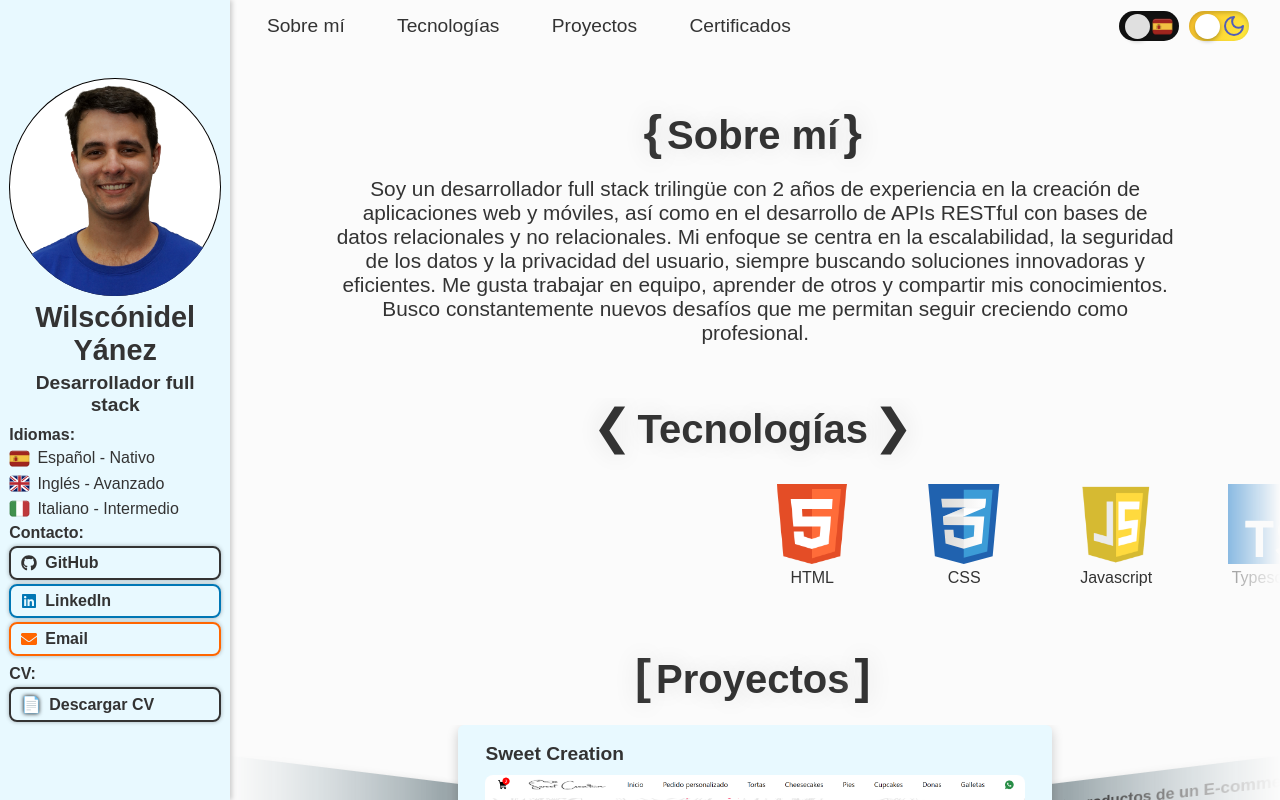
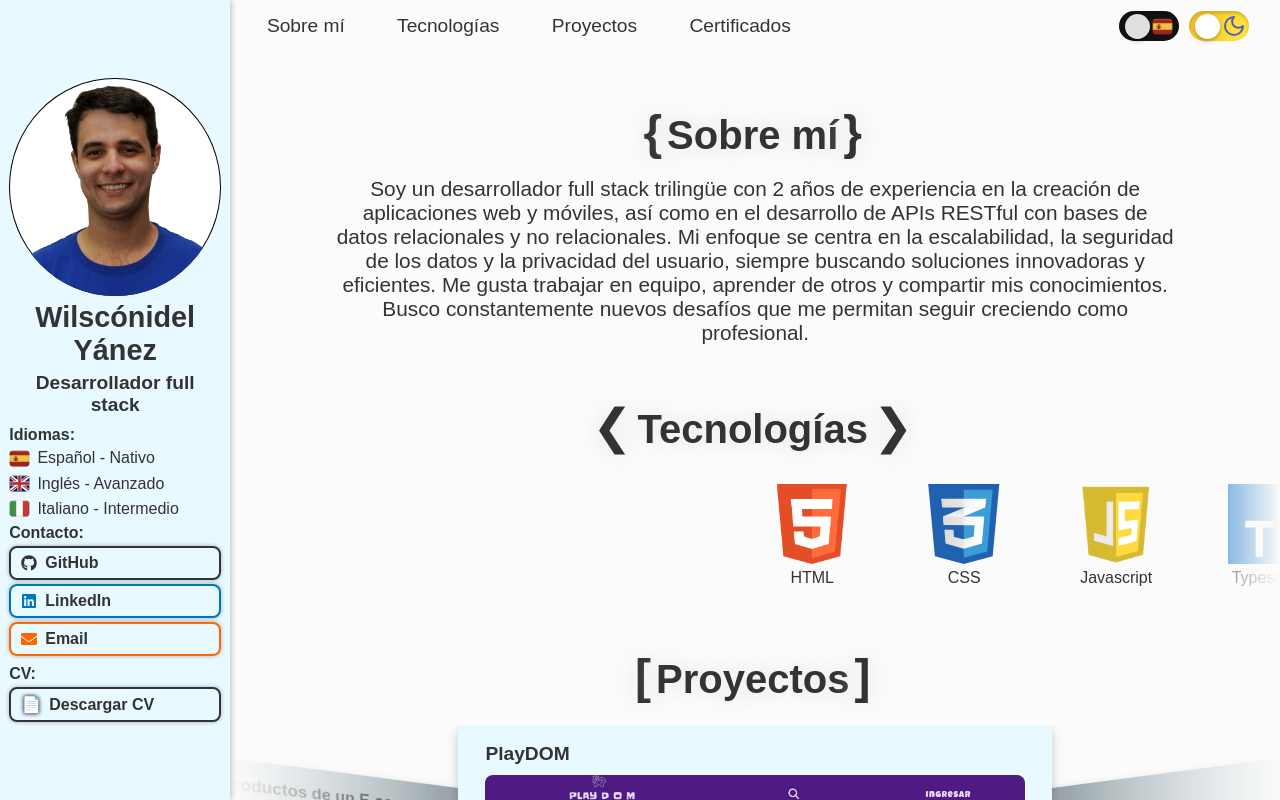
Before and after one commit to WiusGH/portfolio, a React (Vite) app: page / in a window 1280 px wide. Built offline with nearby package versions, Linux system fonts and the light colour scheme.

Commit message:
refactor(cards): assign hover effects to images only instead of the whole card and assign cursor pointer only when hovering over the 'see certification' button

```diff
--- a/src/components/cards/CertificationCard.module.css
+++ b/src/components/cards/CertificationCard.module.css
@@ -45,12 +45,12 @@
   position: relative;
 }
 
-.certificationCard:hover .image:first-of-type {
+.imagesContainer:hover .image:first-of-type {
   opacity: 0;
   visibility: hidden;
 }
 
-.certificationCard:hover .image:nth-of-type(2) {
+.imagesContainer:hover .image:nth-of-type(2) {
   opacity: 1;
   visibility: visible;
 }
@@ -59,6 +59,7 @@
   display: flex;
   justify-content: center;
   gap: 10px;
+  cursor: default;
   margin-top: 2%;
   text-decoration: none;
   div {
@@ -69,6 +70,7 @@
     display: flex;
     align-items: center;
     gap: 5px;
+    cursor: pointer;
     background-color: var(--primary-color);
     border-radius: 8px;
     color: white;
--- a/src/components/cards/ProjectCard.module.css
+++ b/src/components/cards/ProjectCard.module.css
@@ -44,12 +44,12 @@
   left: 0;
 }
 
-.projectCard:hover .image:first-of-type {
+.imagesContainer:hover .image:first-of-type {
   opacity: 0;
   visibility: hidden;
 }
 
-.projectCard:hover .image:nth-of-type(2) {
+.imagesContainer:hover .image:nth-of-type(2) {
   opacity: 1;
   visibility: visible;
 }
--- a/src/components/main content/projects/Projects.tsx
+++ b/src/components/main content/projects/Projects.tsx
@@ -5,6 +5,8 @@ import sweetCreation from "../../../assets/screenshots/sweet-creation.png";
 import sweetCreation2 from "../../../assets/screenshots/sweet-creation2.png";
 import betterCommerce from "../../../assets/screenshots/better-commerce.png";
 import betterCommerce2 from "../../../assets/screenshots/better-commerce2.png";
+import huellitas1 from "../../../assets/screenshots/huellitas1.png";
+import huellitas2 from "../../../assets/screenshots/huellitas2.png";
 import converter from "../../../assets/screenshots/converter.png";
 import cerrajeria from "../../../assets/screenshots/cerrajero.png";
 import cerrajeria2 from "../../../assets/screenshots/cerrajero2.png";
@@ -16,6 +18,15 @@ import CustomSwiper from "../../swipers/CustomSwiper";
 const Projects = () => {
   const { t } = useLanguage();
   const projectsList = [
+    {
+      title: "Visualizador de productos de un E-commerce",
+      description: t("eCommerce"),
+      image1: betterCommerce,
+      image2: betterCommerce2,
+      url: "https://prueba-tecnica-silk.vercel.app/",
+      githubUrl: "https://github.com/WiusGH/prueba-tecnica",
+      techs: ["React", "Typescript", "Material UI", "Vercel"],
+    },
     {
       title: "PlayDOM",
       description: t("playDOM"),
@@ -34,13 +45,12 @@ const Projects = () => {
       techs: ["React", "Vite", "Typescript", "Vercel"],
     },
     {
-      title: "Visualizador de productos de un E-commerce",
-      description: t("eCommerce"),
-      image1: betterCommerce,
-      image2: betterCommerce2,
-      url: "https://prueba-tecnica-silk.vercel.app/",
-      githubUrl: "https://github.com/WiusGH/prueba-tecnica",
-      techs: ["React", "Typescript", "Material UI", "Vercel"],
+      title: "Huelllitas APIs",
+      description: t("huellitas"),
+      image1: huellitas1,
+      image2: huellitas2,
+      url: "https://documenter.getpostman.com/view/28362485/2sAXjRW9ND#2f2d76e6-872e-408e-81a0-d65b04718f7b",
+      techs: ["Python", "Flask", "Postman", "MongoDB", "AWS", "Render"],
     },
     {
       title: "Conversor de monedas de Alura",
--- a/src/components/texts/translations.ts
+++ b/src/components/texts/translations.ts
@@ -35,6 +35,8 @@ export const translations = {
     cerrajeria:
       "Website with own domain created so that my client could offer their services.",
     goFit: "Platform for fitness classes.",
+    huellitas:
+      "RESTful APIs with non-relational database MongoDB, AWS S3 for image storage, HTTP-only cookies, JWT and requests limiter.",
 
     // certifications
     alura: "Oracle Next Generation G7",
@@ -82,6 +84,8 @@ export const translations = {
     cerrajeria:
       "Sitio web con dominio propio creado para que mi cliente pudiese ofrecer sus servicios.",
     goFit: "Plataforma de turnos para clases de fitness.",
+    huellitas:
+      "APIs RESTful con base de datos no relacional MongoDB, AWS S3 para el almacenamiento de imágenes, HTTP-only cookies, JWT y limitador de solicitudes.",
 
     // Certifications
     alura: "Oracle Next Generation G7",
```
Also changed, not shown: src/assets/screenshots/huellitas1.png (added), src/assets/screenshots/huellitas2.png (added).
